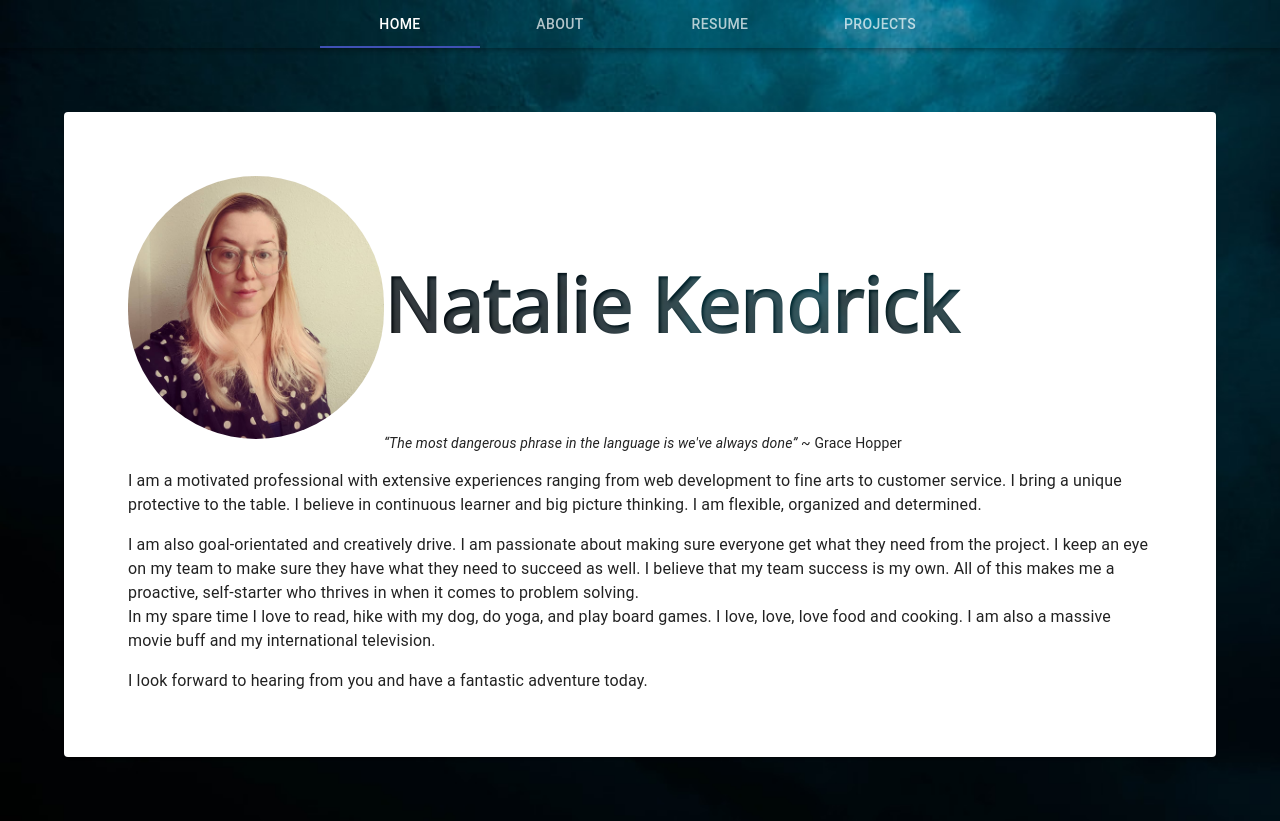
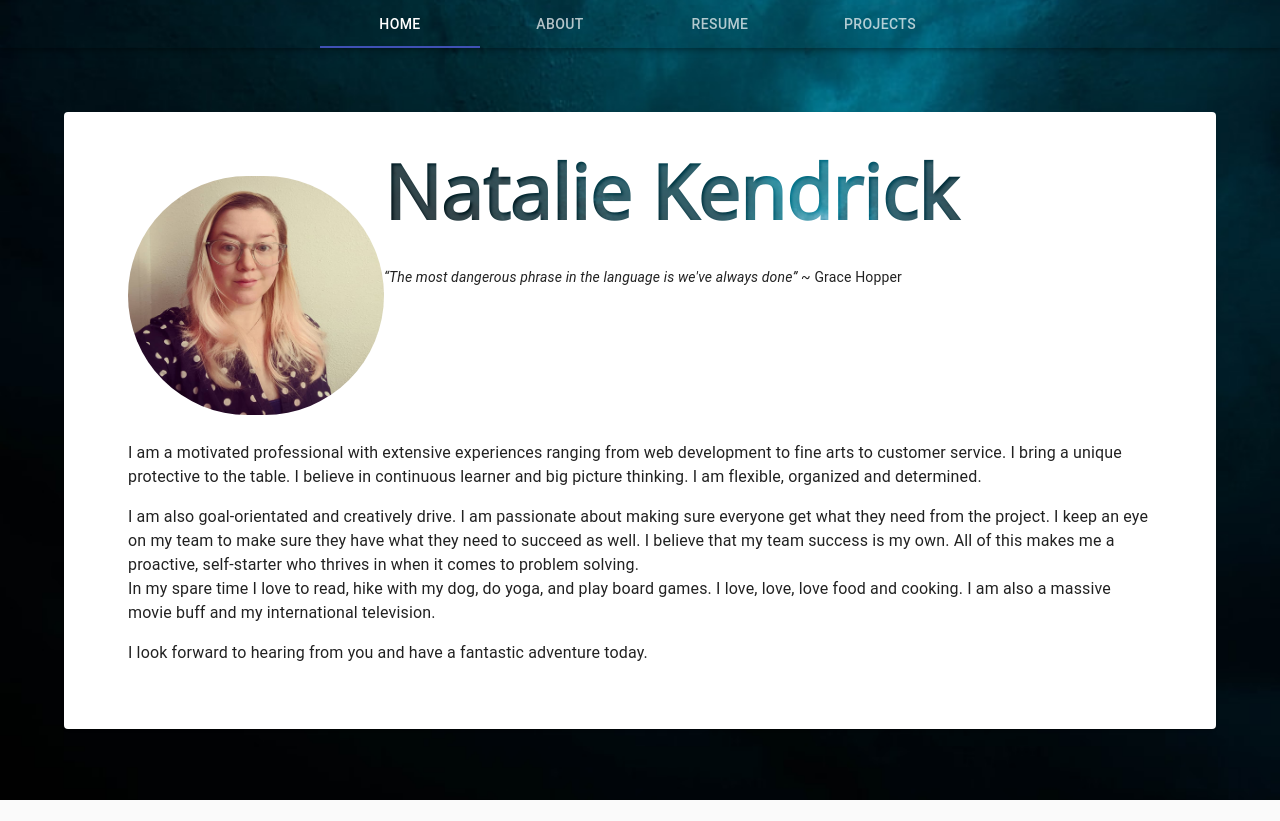
Before and after one commit to listenToRipley/nataliekendrick, a React (Create React App) app: page /about in a window 1280 px wide. After the commit the page ends 800 px from the top, so only its background shows below. Built offline with nearby package versions, Linux system fonts and the light colour scheme.

Commit message:
work on margsin and spacing

```diff
--- a/src/Components/Components.css
+++ b/src/Components/Components.css
@@ -95,13 +95,16 @@ a:hover {
   margin: 5%;
   padding: 5%;
   display: flex;
-  flex-grow: 1;
+  flex-grow: 2;
 }
 
 .aboutName {
   width: 100%;
   justify-self: center;
+  align-items: center;
   font-family: 'Open Sans', sans-serif, 'Bold';
+  margin-top: -5%;
+  margin-bottom: .3em;
   font-size: 75px;
   font-weight: 600;
   background-image: url('./projectImgs/backdrop.jpeg');
```
